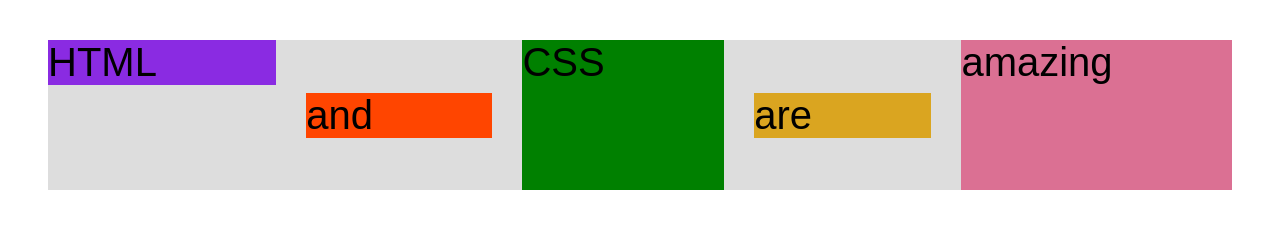
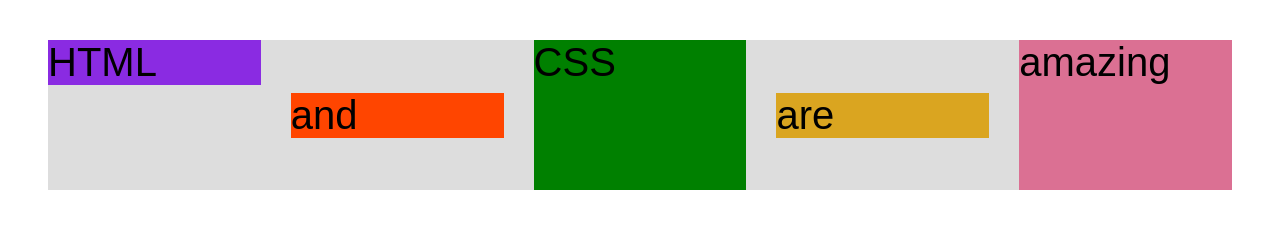
Before and after one commit to Maigwa164/NeatPixels, a plain HTML site: page flexbox.html in a window 1280 px wide. Drawn offline with Linux system fonts and the light colour scheme.

Commit message:
flex shorthand property

```diff
--- a/flexbox.html
+++ b/flexbox.html
@@ -48,8 +48,9 @@
 
       .el {
         /* flex-basis: 200px; */
-        flex-shrink: 0;
-        flex-grow: 1;
+        /* flex-shrink: 0;
+        flex-grow: 1; */
+        flex: 1;
       }
 
       .el--1 {
```
